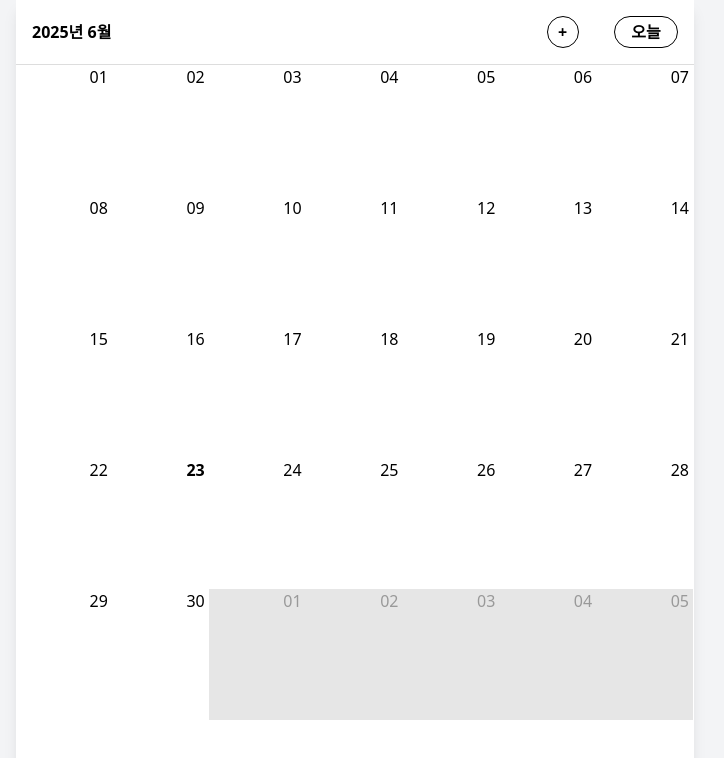
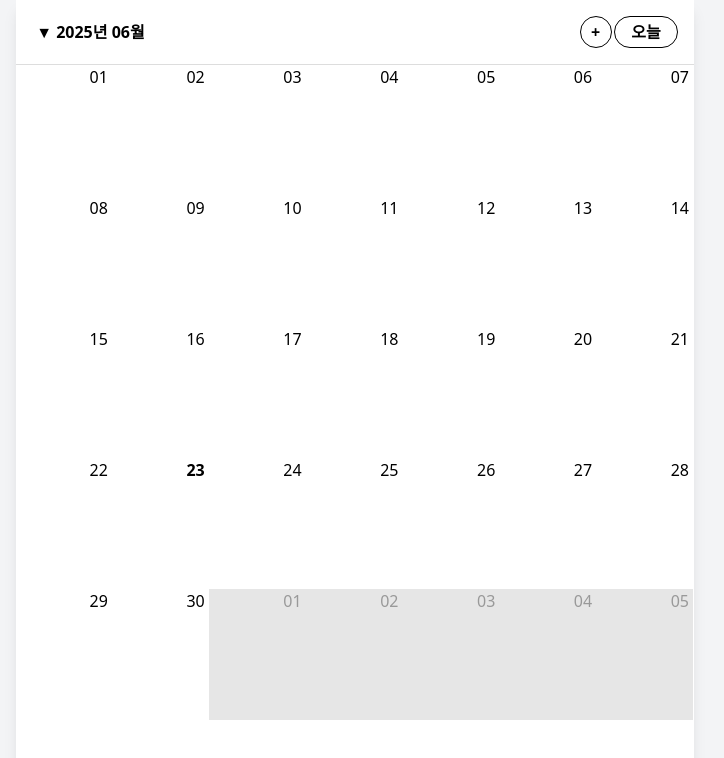
Before and after one commit to kimminna/calendar-test, a React (Vite) app: page / in a window 1280 px wide. Shown: the top 758 px of the page, without its empty margins (285-1009 px from the left). Built offline with nearby package versions, Linux system fonts and the light colour scheme.

Commit message:
feat: 컴포넌트 분리 및 캘린더 날짜 선택 기능 구현

```diff
--- /dev/null
+++ b/src/components/CustomToolbar.tsx
@@ -0,0 +1,48 @@
+import DatePicker from "react-datepicker";
+import { ko } from "date-fns/locale";
+import type { CustomToolbarProps } from "../types/calendar";
+
+export const CustomToolbar = ({
+  date,
+  onNavigate,
+  setIsModalOpen,
+  setSelectedDate,
+}: CustomToolbarProps) => {
+  const handleDateChange = (selectedDate: Date | null) => {
+    if (selectedDate) {
+      const newDate = new Date(
+        selectedDate.getFullYear(),
+        selectedDate.getMonth(),
+        1
+      );
+      onNavigate("DATE", newDate);
+    }
+  };
+
+  return (
+    <div className="flex items-center text-center flex-row font-semibold justify-between p-4">
+      <DatePicker
+        locale={ko}
+        selected={date}
+        onChange={handleDateChange}
+        dateFormat=" ▼ yyyy년 MM월"
+        showMonthYearPicker
+        showFullMonthYearPicker
+        popperPlacement="bottom-start"
+        className="mr-[300px] cursor-pointer"
+      />
+      <button
+        className="w-8 h-8 border-[1.5px] border-black text-center rounded-full"
+        onClick={() => {
+          setSelectedDate(date);
+          setIsModalOpen((prev) => !prev);
+        }}
+      >
+        +
+      </button>
+      <button className="w-16 h-8 border-[1.5px] border-black text-center rounded-full">
+        오늘
+      </button>
+    </div>
+  );
+};
--- a/src/components/MyCalendar.tsx
+++ b/src/components/MyCalendar.tsx
@@ -1,10 +1,13 @@
 import { Calendar, dateFnsLocalizer } from "react-big-calendar";
 import { format, parse, startOfWeek, getDay } from "date-fns";
 import { ko } from "date-fns/locale";
+import "react-datepicker/dist/react-datepicker.css";
 import "react-big-calendar/lib/css/react-big-calendar.css";
 import type { ToolbarProps } from "react-big-calendar";
+import type { MyEvent } from "../types/event";
 import { useState } from "react";
 import TicketModal from "./TicketModal";
+import { CustomToolbar } from "./CustomToolbar";
 
 const locales = {
   ko: ko,
@@ -18,52 +21,18 @@ const localizer = dateFnsLocalizer({
   locale: ko,
 });
 
-type CustomToolbarProps = ToolbarProps<MyEvent> & {
-  setIsModalOpen: React.Dispatch<React.SetStateAction<boolean>>;
-  setSelectedDate: React.Dispatch<React.SetStateAction<Date | null>>;
-};
-
-type MyEvent = {
-  start: Date;
-  end: Date;
-  title: string;
-  poster?: string; // 이미지 URL
-};
-
-const CustomToolbar = ({
-  date,
-  setIsModalOpen,
-  setSelectedDate,
-}: CustomToolbarProps) => {
-  const label = format(date, "yyyy년 M월", { locale: ko });
-
-  return (
-    <div className="flex items-center text-center flex-row font-semibold justify-between p-4">
-      <div className="mr-[400px]">{label}</div>
-      <button
-        className="w-8 h-8 border-[1.5px] border-black text-center rounded-full"
-        onClick={() => {
-          setSelectedDate(new Date());
-          setIsModalOpen((prev) => !prev);
-        }}
-      >
-        +
-      </button>
-      <button className="w-16 h-8 border-[1.5px] border-black text-center rounded-full">
-        오늘
-      </button>
-    </div>
-  );
-};
 export default function MyCalendar() {
   const [isModalOpen, setIsModalOpen] = useState(false);
   const [events, setEvents] = useState<MyEvent[]>([]);
+  const [currentDate, setCurrentDate] = useState(new Date());
   const [selectedDate, setSelectedDate] = useState<Date | null>(null);
 
   return (
     <div className="w-full h-full bg-gray-100 flex justify-center items-center">
       <div className="w-[678px] h-[1488px] max-w-full bg-white shadow-lg [&_.rbc-today]:bg-transparent [&_.rbc-event]:bg-transparent [&_.rbc-month-row]:min-h-[130px] flex flex-col">
         <Calendar
+          date={currentDate}
+          onNavigate={(newDate) => setCurrentDate(newDate)}
           localizer={localizer}
           startAccessor="start"
           endAccessor="end"
@@ -71,6 +40,10 @@ export default function MyCalendar() {
             toolbar: (props: ToolbarProps<MyEvent>) => (
               <CustomToolbar
                 {...props}
+                date={currentDate}
+                onNavigate={(action, newDate) =>
+                  newDate && setCurrentDate(newDate)
+                }
                 setIsModalOpen={setIsModalOpen}
                 setSelectedDate={setSelectedDate}
               />
@@ -105,7 +78,7 @@ export default function MyCalendar() {
         {isModalOpen && (
           <div className="w-full">
             <TicketModal
-              date={selectedDate}
+              date={currentDate}
               onAdd={(file) => {
                 const url = URL.createObjectURL(file);
                 setEvents((prev) => [
--- /dev/null
+++ b/src/types/calendar.ts
@@ -0,0 +1,7 @@
+import type { MyEvent } from "./event";
+import type { ToolbarProps } from "react-big-calendar";
+
+export type CustomToolbarProps = ToolbarProps<MyEvent> & {
+  setIsModalOpen: React.Dispatch<React.SetStateAction<boolean>>;
+  setSelectedDate: React.Dispatch<React.SetStateAction<Date | null>>;
+};
--- /dev/null
+++ b/src/types/event.ts
@@ -0,0 +1,6 @@
+export type MyEvent = {
+  start: Date;
+  end: Date;
+  title: string;
+  poster?: string; // 이미지 URL
+};
```
